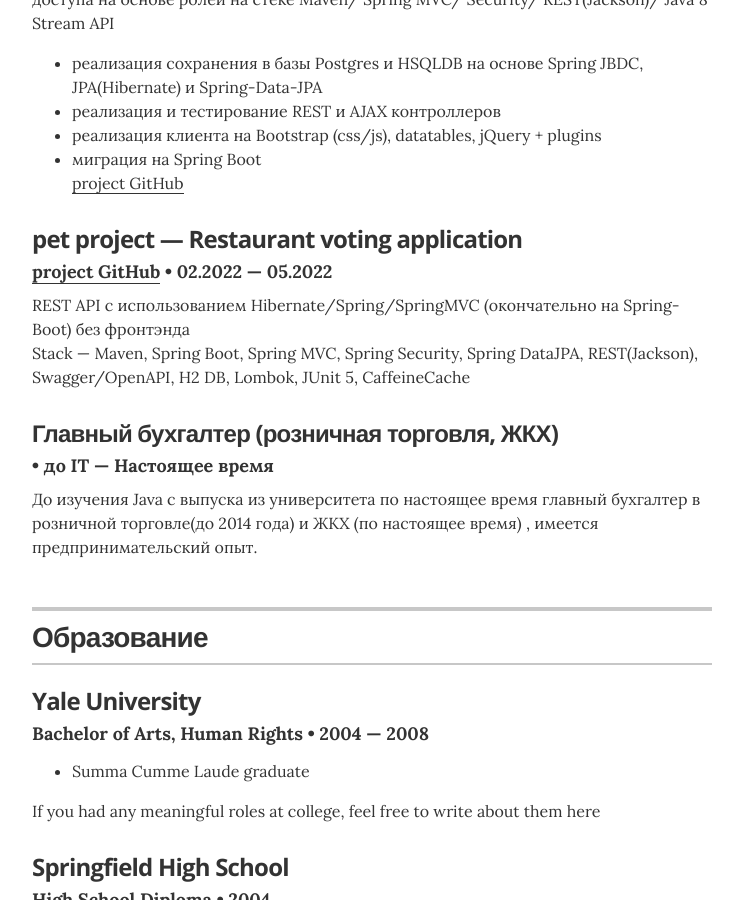
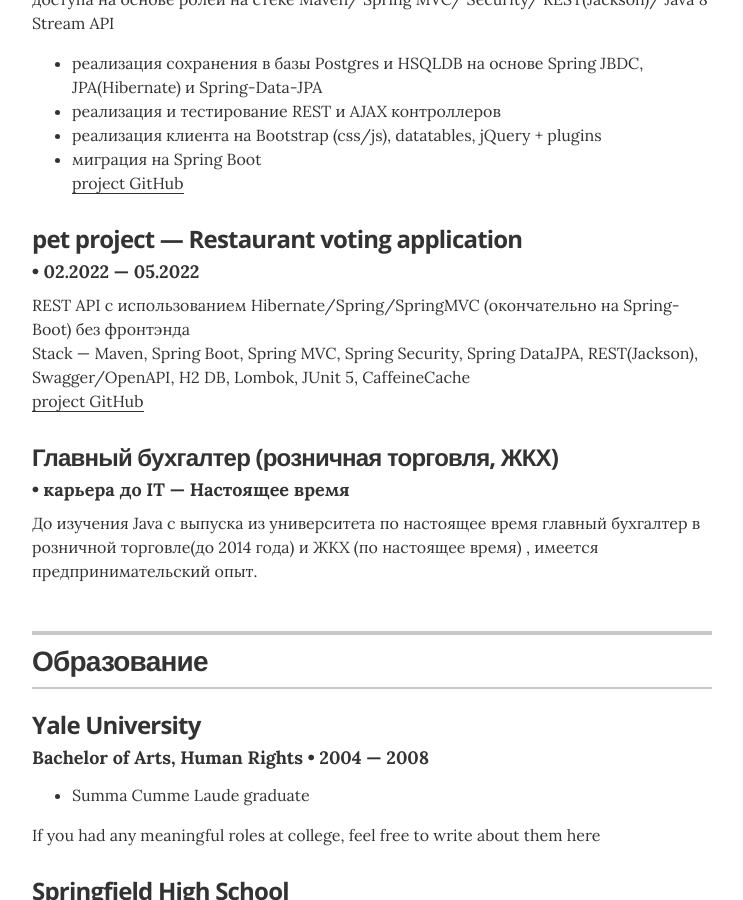
Before and after one commit to glanbor/glanbor.github.io, a Jekyll site: the page built from index.html, in a window 1280 px wide and 900 px high, scrolled down 596 px. Shown: the whole window, without its empty margins (268-1011 px from the left). Built offline with Jekyll 4.4.1, drawn with Linux system fonts in a browser that asks for light colours.

Commit message:
Update experience.yml

```diff
--- a/_data/experience.yml
+++ b/_data/experience.yml
@@ -7,13 +7,13 @@
 
 # Restaurant voting
 - company: pet project &mdash; Restaurant voting application
-  position: <a href="https://github.com/glanbor/RestVoting.git">project GitHub</a>
+  position:
   duration:  02.2022 &mdash; 05.2022
-  summary: REST API с использованием Hibernate/Spring/SpringMVC (окончательно на Spring-Boot) без фронтэнда <br> Stack &mdash; Maven, Spring Boot, Spring MVC, Spring Security, Spring DataJPA, REST(Jackson), Swagger/OpenAPI, H2 DB, Lombok, JUnit 5, CaffeineCache
+  summary: REST API с использованием Hibernate/Spring/SpringMVC (окончательно на Spring-Boot) без фронтэнда <br> Stack &mdash; Maven, Spring Boot, Spring MVC, Spring Security, Spring DataJPA, REST(Jackson), Swagger/OpenAPI, H2 DB, Lombok, JUnit 5, CaffeineCache <br><a href="https://github.com/glanbor/RestVoting.git">project GitHub</a>
 
 
 # Communications Coordinator
 - company: Главный бухгалтер (розничная торговля, ЖКХ)
   position:
-  duration:   до IT  &mdash; Настоящее время
+  duration: карьера до IT  &mdash; Настоящее время
   summary: До изучения Java с выпуска из университета по настоящее время главный бухгалтер в розничной торговле(до 2014 года) и ЖКХ (по настоящее время) ,  имеется предпринимательский опыт.
```
